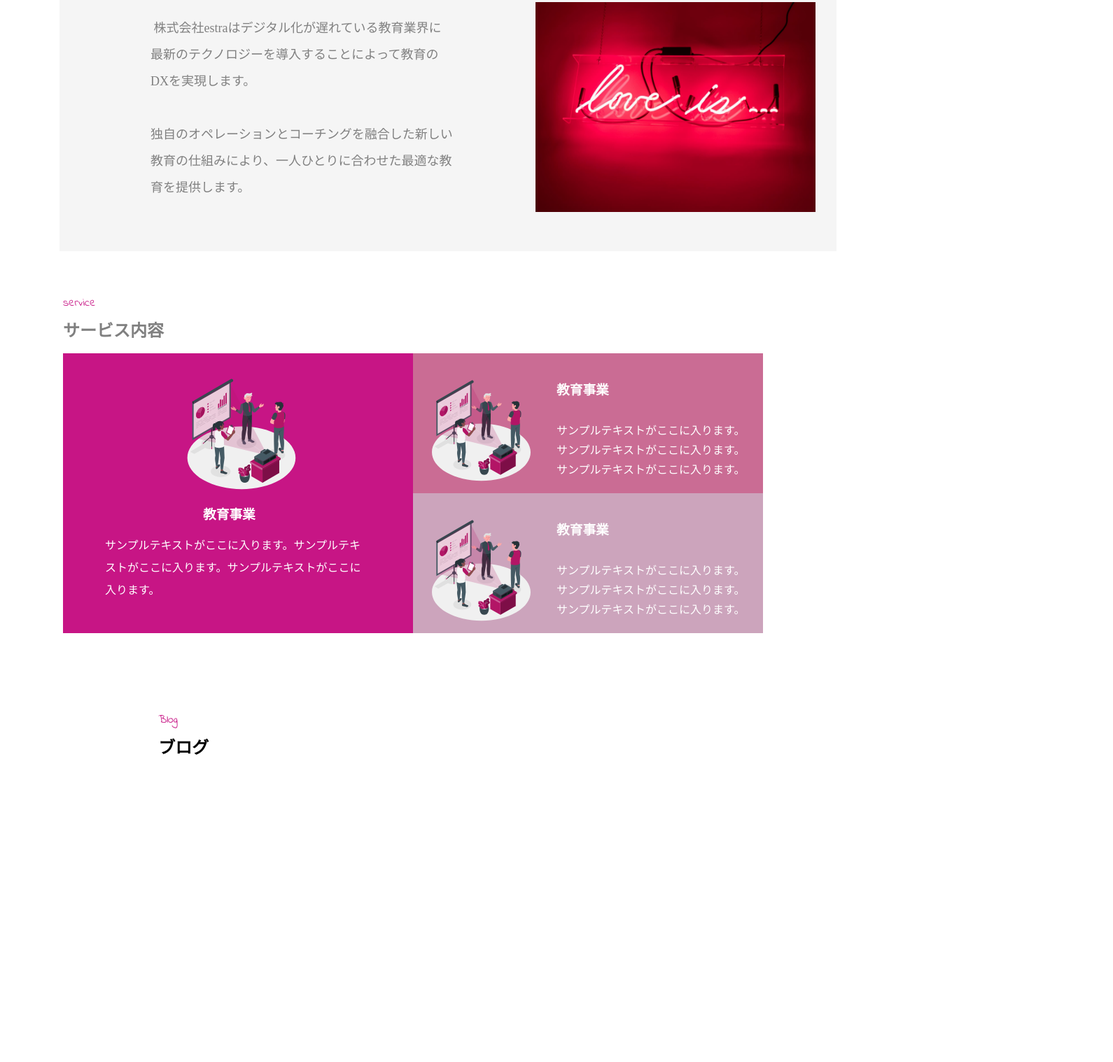
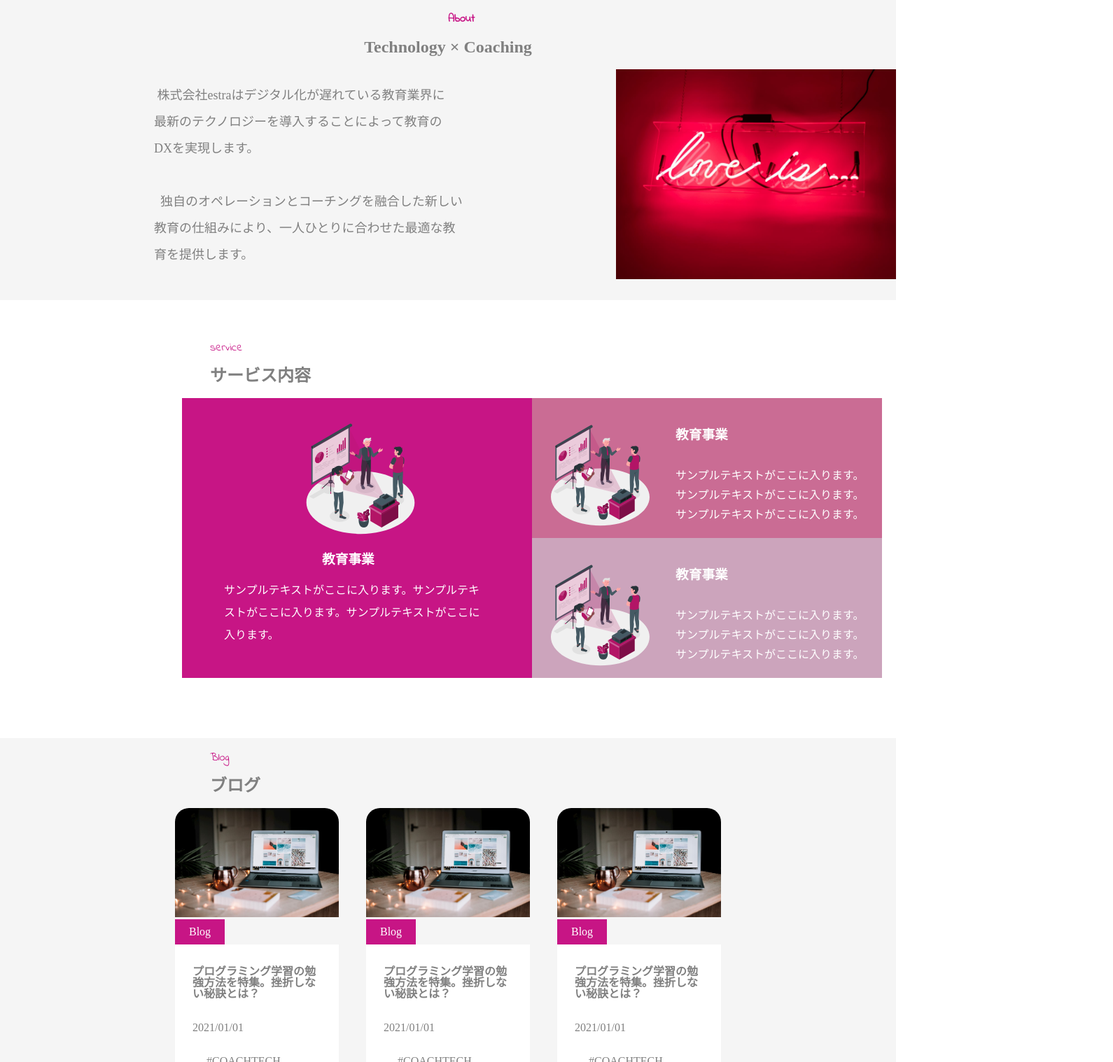
Before and after one commit to ako-a/web-test, a plain HTML site: page index.html in a window 1280 px wide. Shown: the part 1282-2800 px from the top of the page at 70% size, 1590 px wide, since content can reach past the window. Before the commit the page ends 2387 px from the top, so only its background shows below. Drawn offline with Linux system fonts and the light colour scheme.

Commit message:
修正内容が分かるコミットメッセージ

```diff
--- a/css/style.css
+++ b/css/style.css
@@ -89,23 +89,20 @@ span {
 }
 
 .news__content {
-  position: absolute;
-  height: 600px;
-  width: 100%;
+  margin-top: 60px;
   display: block;
-
 }
 
 .news-ttl-logo {
   font-size: 16px;
   font-family: 'Indie Flower', cursive;
   color: #C71585;
-  padding-left: 200px;
+  padding-left: 400px;
 }
 
 .news-ttl {
   color: #808080;
-  padding-left: 200px;
+  padding-left: 400px;
 }
 
 .news-list {
@@ -121,7 +118,6 @@ span {
   margin-top: 20px;
   margin-bottom: 20px;
 }
-
 
 .news-nav-item {
   margin-bottom: 20px;
@@ -161,12 +157,9 @@ span {
 }
 
 .about {
-  position: absolute;
-  left: 50%;
-  transform: translateX(-50%);
   height: 450px;
   background-color: #F5F5F5;
-  margin-top: 600px;
+  margin-top: 550px;
   display: block;
 }
 
@@ -175,17 +168,17 @@ span {
   font-family: 'Indie Flower', cursive;
   color: #C71585;
   margin-left: 50%;
+  padding-top: 40px;
 }
 
 .about__content-ttl {
   color: #808080;
-  margin-left: 41%;
+  text-align: center;
 }
 
 .about__content-wrap {
   width: 100%;
   height: 300px;
-  margin: 0 30px 0 30px;
   display: flex;
 }
 
@@ -196,41 +189,39 @@ span {
   line-height: 38px;
   white-space: pre-wrap;
   display: inline-block;
-  margin-right: 100px;
-  margin-left: 100px;
+  margin-right: 130px;
+  margin-left: 220px;
 }
 
 .about__img {
   width: 400px;
   display: inline-block;
+  margin-left: 80px;
 }
 
 .service {
-  position: absolute;
-  left: 50%;
-  transform: translateX(-50%);
-  margin-top: 1100px;
+  margin-top: 60px;
+  height: 550px;
   display: block;
-
 }
 
 .service-ttl-logo {
   font-size: 16px;
   font-family: 'Indie Flower', cursive;
   color: #C71585;
-  margin-left: 400px;
+  margin-left: 300px;
 }
 
 .service-ttl {
   color: #808080;
-  margin-left: 400px;
+  margin-left: 300px;
 }
 
 .grid__parent {
   display: grid;
   grid-template-rows: 200px 200px 200px;
   grid-template-columns: 500px 500px 500px;
-  margin-left: 400px;
+  margin-left: 260px;
 
 }
 
@@ -313,18 +304,73 @@ span {
   margin-left: 30px;
 }
 
-.blog {
-position: absolute;
-left: 50%;
-transform: translateX(-50%);
-margin-top: 500px;
+.flex__item {
+  background: #F5F5F5;
   display: block;
+}
 
-}
 .card-ttl-logo {
   font-size: 16px;
   font-family: 'Indie Flower', cursive;
   color: #C71585;
-padding-right: 800px;
+  margin-left: 300px;
+  padding-top: 20px;
+}
+
+.card-ttl {
+  color: #808080;
+  margin-left: 300px;
+}
+
+.pratice__card-content {
+  display: flex;
+  justify-content: space-between;
+  margin: 0 250px 0 250px;
+  }
+
+.pratice__card {
+  Width: 30%;
+
+  }
+
+.card__img img {
+  Width: 100%;
+  border-radius: 20px 20px 0 0;
+
+}
+
+.card__content {
+  background: #fff;
+  padding: 15px 25px;
+}
+
+.card__content-ttl {
+  font-size: 16px;
+  color: #808080;
+}
+
+.card__cat {
+  color: #fff;
+  background: #c71585;
+  padding: 10px 20px 10px 20px;
+  display: inline-block;
+
+}
+
+.card__content-tag {
+  padding-bottom: 5px;
   display: block;
 }
+
+.card__content-tag-item {
+  display: inline-block;
+  font-weight: 10px;
+  color: #808080;
+}
+
+.card__content-tag-item-last {
+  display: inline-block;
+  margin-left: 20px;
+  font-weight: 10px;
+  color: #808080;
+}
--- a/index.html
+++ b/index.html
@@ -89,7 +89,7 @@
       <div class="about__content-wrap">
         <p class="about__content-text"> 株式会社estraはデジタル化が遅れている教育業界に<br>最新のテクノロジーを導入することによって教育の<br>DXを実現します。
 
-独自のオペレーションとコーチングを融合した新しい<br>教育の仕組みにより、一人ひとりに合わせた最適な教<br>育を提供します。</p>
+  独自のオペレーションとコーチングを融合した新しい<br>教育の仕組みにより、一人ひとりに合わせた最適な教<br>育を提供します。</p>
         <img class="about__img" src="img/about.jpg" alt="">
       </div>
     </div>
@@ -117,15 +117,55 @@
             <h3 class="box3__content-ttl">教育事業</h3>
             <div class="set-flex">
               <p class="box3__content-text">サンプルテキストがここに入ります。<br>サンプルテキストがここに入ります。<br>サンプルテキストがここに入ります。</p>
-        </div>
+            </div>
+          </div>
         </div>
       </div>
-      <div class="blog">
-        <p class="card-ttl-logo">Blog</p>
-        <h2 class="card-ttl">ブログ</h2>
+    </div>
+    <div class="flex__item">
+      <p class="card-ttl-logo">Blog</p>
+      <h2 class="card-ttl">ブログ</h2>
+      <div class="pratice__card-content">
+        <div class="pratice__card">
+          <div class="card__img">
+            <img src="img/blog__first.jpg" alt="">
+          </div>
+          <div class="card__cat">Blog</div>
+          <div class="card__content">
+            <h3 class="card__content-ttl">プログラミング学習の勉強方法を特集。挫折しない秘訣とは？</h3>
+            <div class="card__content-tag">
+              <p class="card__content-tag-item">2021/01/01</p>
+              <p class="card__content-tag-item-last">#COACHTECH</p>
+            </div>
+          </div>
+        </div>
+        <div class="pratice__card">
+          <div class="card__img">
+            <img src="img/blog__first.jpg" alt="">
+          </div>
+          <div class="card__cat">Blog</div>
+          <div class="card__content">
+            <h3 class="card__content-ttl">プログラミング学習の勉強方法を特集。挫折しない秘訣とは？</h3>
+            <div class="card__content-tag">
+              <p class="card__content-tag-item">2021/01/01</p>
+              <p class="card__content-tag-item-last">#COACHTECH</p>
+            </div>
+          </div>
+        </div>
+        <div class="pratice__card">
+          <div class="card__img">
+            <img src="img/blog__first.jpg" alt="">
+          </div>
+          <div class="card__cat">Blog</div>
+          <div class="card__content">
+            <h3 class="card__content-ttl">プログラミング学習の勉強方法を特集。挫折しない秘訣とは？</h3>
+            <div class="card__content-tag">
+              <p class="card__content-tag-item">2021/01/01</p>
+              <p class="card__content-tag-item-last">#COACHTECH</p>
+            </div>
+          </div>
+        </div>
       </div>
     </div>
   </div>
-
-
 </body>
```
Lines whose indentation alone changed are shown as unchanged.
